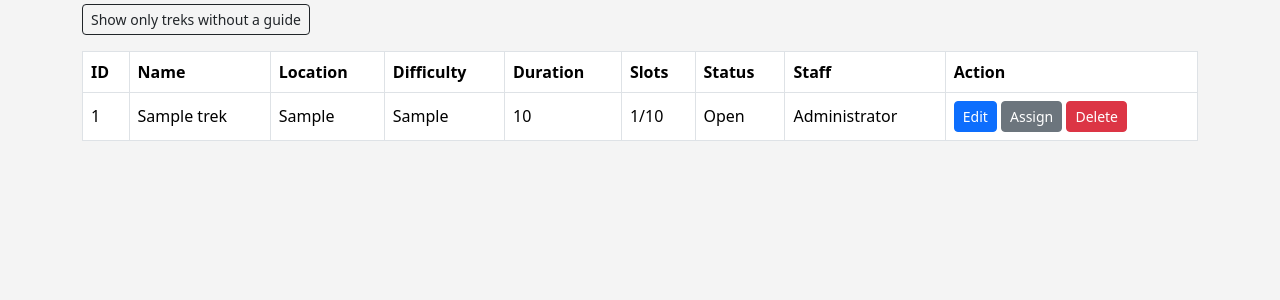
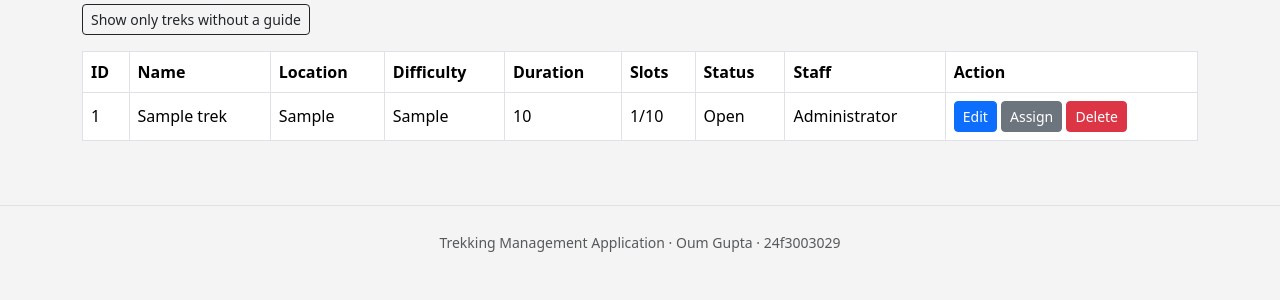
Before and after one commit to GuptaOum/trek-app, a Flask app: page /admin in a window 1280 px wide. Shown: the part 383-683 px from the top of the page. Run offline with Flask 3, Linux system fonts and the light colour scheme; the visitor is signed in with stand-in values (Sample User, id 1); tables that the repository leaves empty hold one stand-in row (values such as "Sample post").

Commit message:
Show student name and roll number in the page footer

```diff
--- a/templates/base.html
+++ b/templates/base.html
@@ -66,5 +66,8 @@
     {% endwith %}
     {% block content %}{% endblock %}
 </main>
+<footer class="text-center text-muted py-4 mt-5 border-top">
+    <small>Trekking Management Application &middot; Oum Gupta &middot; 24f3003029</small>
+</footer>
 </body>
 </html>
```
